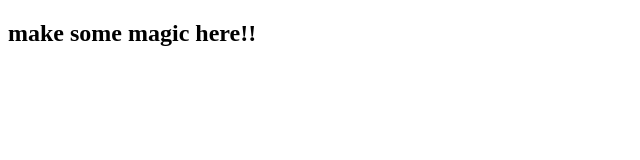
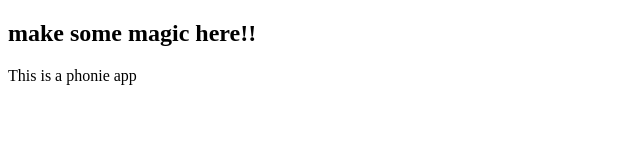
Before and after one commit to ubongndoh/team-circle-96, a plain HTML site: page index.html in a window 1280 px wide. Shown: the whole page, without its empty margins (0-640 px from the left). Drawn offline with Linux system fonts and the light colour scheme.

Commit message:
made change to index.html file

```diff
--- a/index.html
+++ b/index.html
@@ -11,6 +11,7 @@
 <body>
 
     <h2>make some magic here!!</h2>
+    <p>This is a phonie app</p>
 
     <!-- // ============= EEND DO NOT EDIT ============== // -->
     <script src="index.mjs" type="module"></script>
```
